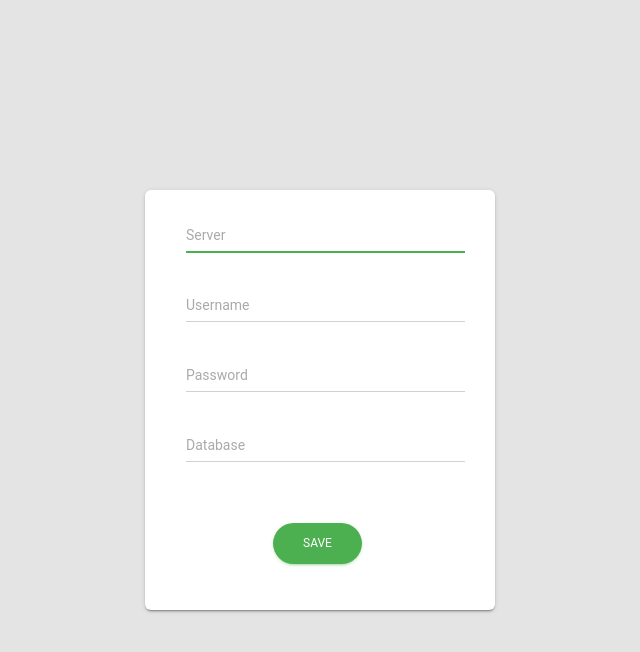
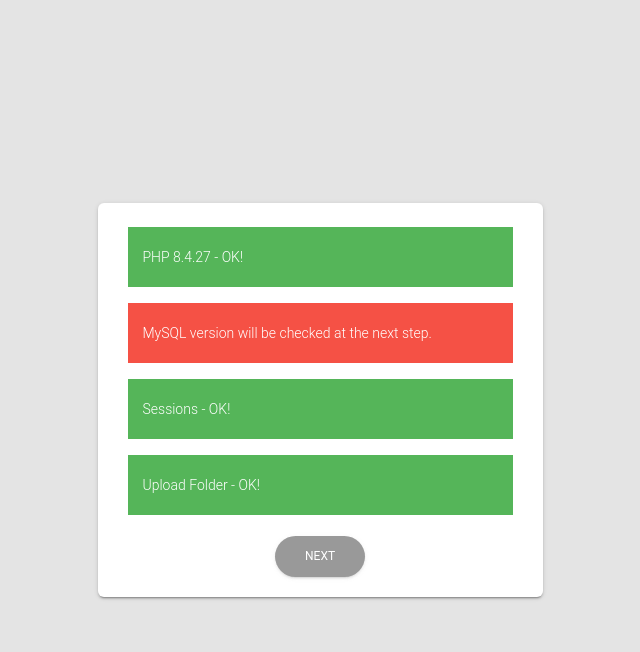
Before and after one commit to charles-mendoza/Cloud-Drive, a PHP site: page /install.php in a window 1280 px wide. Shown: the top 652 px of the page, without its empty margins (320-960 px from the left). Run offline with PHP 8.4, Linux system fonts and the light colour scheme.

Commit message:
added more error checking

```diff
--- a/install.php
+++ b/install.php
@@ -1,13 +1,46 @@
 <?php
 
-$str = file_get_contents(__DIR__.'/includes/config.php');
-$dbDone = strpos($str, "{db_server}") == false;
+$php_version = phpversion();
+if ($php_version < 5) {
+  $error = true;
+  $php_error = "PHP version is $php_version - too old!";
+}
+
+function mysqlversion() {
+  $output = shell_exec('mysql -V');
+  preg_match('@[0-9]+\.[0-9]+\.[0-9]+@', $output, $version);
+  return @$version[0]?$version[0]:-1;
+}
+
+$mysql_version = mysqlversion();
+if ($mysql_version < 5) {
+  $error = true;
+  if ($mysql_version == -1) $mysql_error = "MySQL version will be checked at the next step.";
+  else $mysql_error = "MySQL version is $mysql_version. Version 5 or newer is required.";
+}
+
+$_SESSION['install_session_check'] = 1;
+if(empty($_SESSION['install_session_check'])) {
+  $error = true;
+  $session_error = "Sessions must be enabled!";
+}
+
+$upload_dir = "uploads";
+if (!file_exists($upload_dir)) {
+  if (!mkdir($upload_dir, 0777, true)) {
+    $error = true;
+    $folder_error = "Failed to create uploads folder!";
+  }
+}
+
+$config = file_get_contents(__DIR__.'/includes/config.php');
+$dbDone = strpos($config, "{db_server}") == false;
 
 if (isset($_POST['action'])) {
   switch ($_POST['action']) {
     case 'database':
-      $mysqli = new mysqli($_POST['db_server'], $_POST['db_username'], $_POST['db_password'], $_POST['db_name']);
-      if (!$mysqli->connect_error) {
+      $mysqli = mysqli_connect($_POST['db_server'], $_POST['db_username'], $_POST['db_password'], $_POST['db_name']);
+      if ($mysqli) {
 
         $q="DROP TABLE IF EXISTS `user`;";
         mysqli_query($mysqli,$q);
@@ -48,6 +81,7 @@ if (isset($_POST['action'])) {
           ) ENGINE=InnoDB DEFAULT CHARSET=latin1;";
         mysqli_query($mysqli,$q);
 
+        // change mysql connection variables
         $str = file_get_contents(__DIR__.'/includes/config.php');
         $str = str_replace('if (DB_SERVER == "{db_server}") { header("location: install"); exit; }', '', $str);
         $str = str_replace("{db_server}", $_POST['db_server'], $str);
@@ -57,8 +91,11 @@ if (isset($_POST['action'])) {
         $fp = fopen('includes/config.php', 'wb');
         fwrite($fp, $str);
         fclose($fp);
+        chmod('includes/config.php', 0666);
 
         $dbDone = true;
+      } else {
+        $db_error = "MySQL error: ".mysqli_connect_error();
       }
       break;
     case 'admin':
@@ -73,7 +110,6 @@ if (isset($_POST['action'])) {
       exit;
   }
 }
-
 ?>
 <!DOCTYPE html>
 <html>
@@ -90,8 +126,45 @@ if (isset($_POST['action'])) {
     <div class="container">
     	<div class="row">
         <?php if (!$dbDone) { ?>
-        <div class="col-md-4 ml-auto mr-auto" id="db-setup">
+          <div class="col-md-5 ml-auto mr-auto" id="error-checker">
+          <div class="card">
+            <div class="card-body pt-4">
+              <?php
+              if (empty($php_error)) {
+                echo '<div class="alert alert-success">PHP '.$php_version.' - OK!</div>';
+              } else {
+                echo '<div class="alert alert-danger">'.$php_error.'</div>';
+              }
+              if (empty($mysql_error)) {
+                echo '<div class="alert alert-success">MySQL '.$mysql_version.' - OK!</div>';
+              } else {
+                echo '<div class="alert alert-danger">'.$mysql_error.'</div>';
+              }
+              if (empty($session_error)) {
+                echo '<div class="alert alert-success">Sessions - OK!</div>';
+              } else {
+                echo '<div class="alert alert-danger">'.$session_error.'</div>';
+              }
+              if (empty($session_error)) {
+                echo '<div class="alert alert-success">Upload Folder - OK!</div>';
+              } else {
+                echo '<div class="alert alert-danger">'.$folder_error.'</div>';
+              }
+              if (!empty($db_error)) {
+                echo '<div class="alert alert-danger">'.$db_error.'</div>';
+              }
+              ?>
+              <div class="text-center">
+                <button class="btn btn-round <?php if ($error) echo 'btn-disabled'; else echo 'btn-success'; ?>" onclick="nextStep()">NEXT</button>
+              </div>
+            </div>
+          </div>
+        </div>
+        <div class="col-md-4 ml-auto mr-auto" id="db-setup" style="display:none">
           <div class="card card-login">
+            <div class="card-header card-header-success text-center">
+                <h4 class="card-title">DATABASE</h4>
+            </div>
             <form class="form" role="form" action="install.php" method="POST" id="form-db-setup">
               <div class="card-body">
                 <div class="input-group">
@@ -123,7 +196,7 @@ if (isset($_POST['action'])) {
                   <input type="text" id="db_name" name="db_name" class="form-control" placeholder="Database" required>
                 </div>
                 <div class="mt-5 text-center">
-                  <button class="btn btn-round btn-success ml-3" name="action" value="database" type="submit" id="btn-db">SAVE</button>
+                  <button class="btn btn-round btn-success ml-3" name="action" value="database" type="submit" id="btn-db">CONNECT</button>
                 </div>
               </div>
             </form>
@@ -132,6 +205,9 @@ if (isset($_POST['action'])) {
       <?php } else { ?>
         <div class="col-md-4 ml-auto mr-auto" id="admin-setup">
           <div class="card card-login">
+            <div class="card-header card-header-success text-center">
+                <h4 class="card-title">ADMINISTRATOR</h4>
+            </div>
             <form class="form" role="form" action="install.php" method="POST" id="form-admin-setup">
               <div class="card-body">
                 <div class="input-group">
@@ -149,7 +225,7 @@ if (isset($_POST['action'])) {
                   <input type="password" id="password" name="password" class="form-control" placeholder="Password" required>
                 </div>
                 <div class="mt-5 text-center">
-                  <button class="btn btn-round btn-success ml-3" name="action" value="admin" type="submit" id="btn-admin">Create Admin</button>
+                  <button class="btn btn-round btn-success ml-3" name="action" value="admin" type="submit" id="btn-admin">CREATE</button>
                 </div>
               </div>
             </form>
@@ -159,5 +235,11 @@ if (isset($_POST['action'])) {
       </div>
     </div>
   </div>
+  <script type="text/javascript">
+    function nextStep() {
+      document.getElementById("error-checker").style.display = "none";
+      document.getElementById("db-setup").style.display = "block";
+    }
+  </script>
 </body>
 </html>
```
